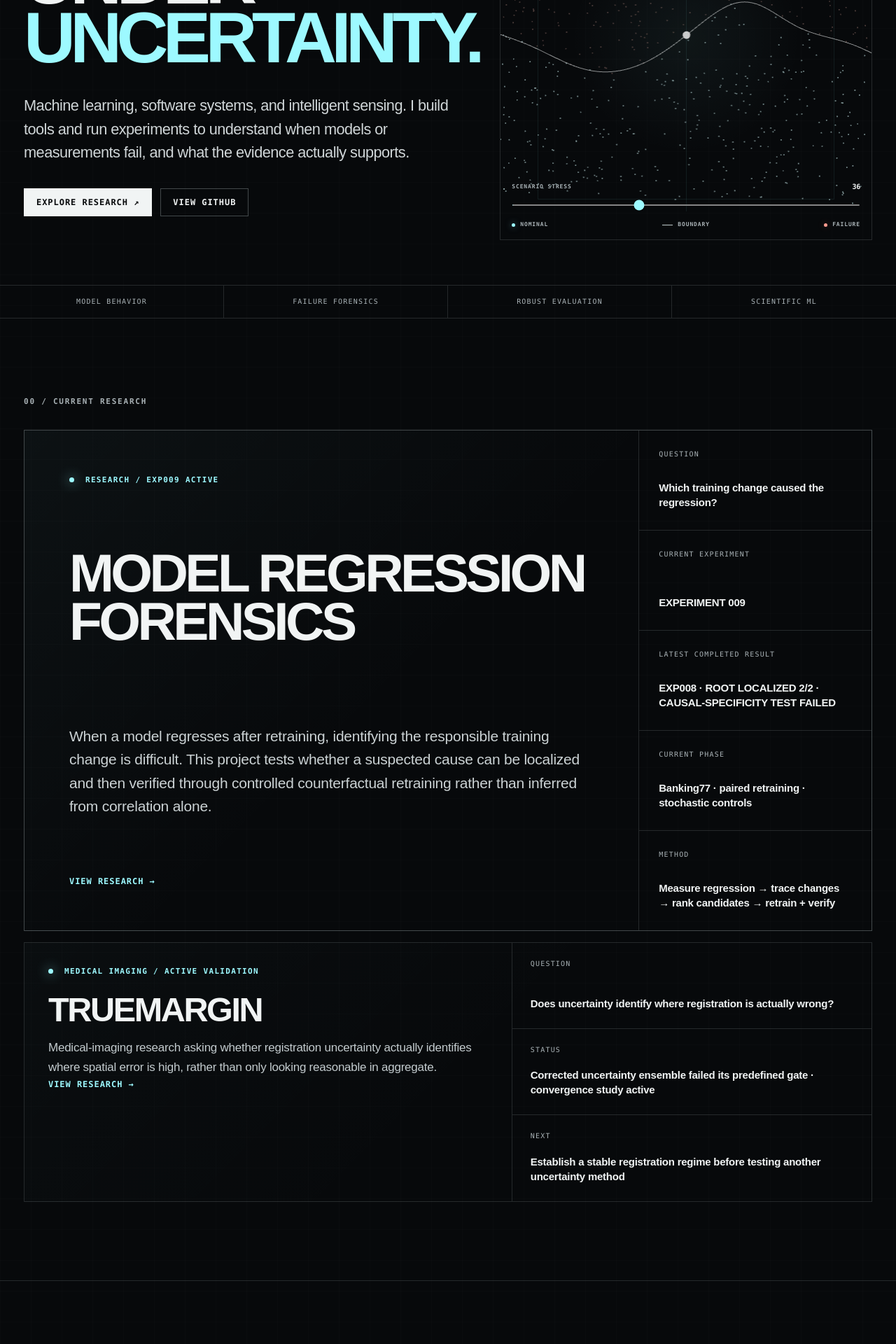
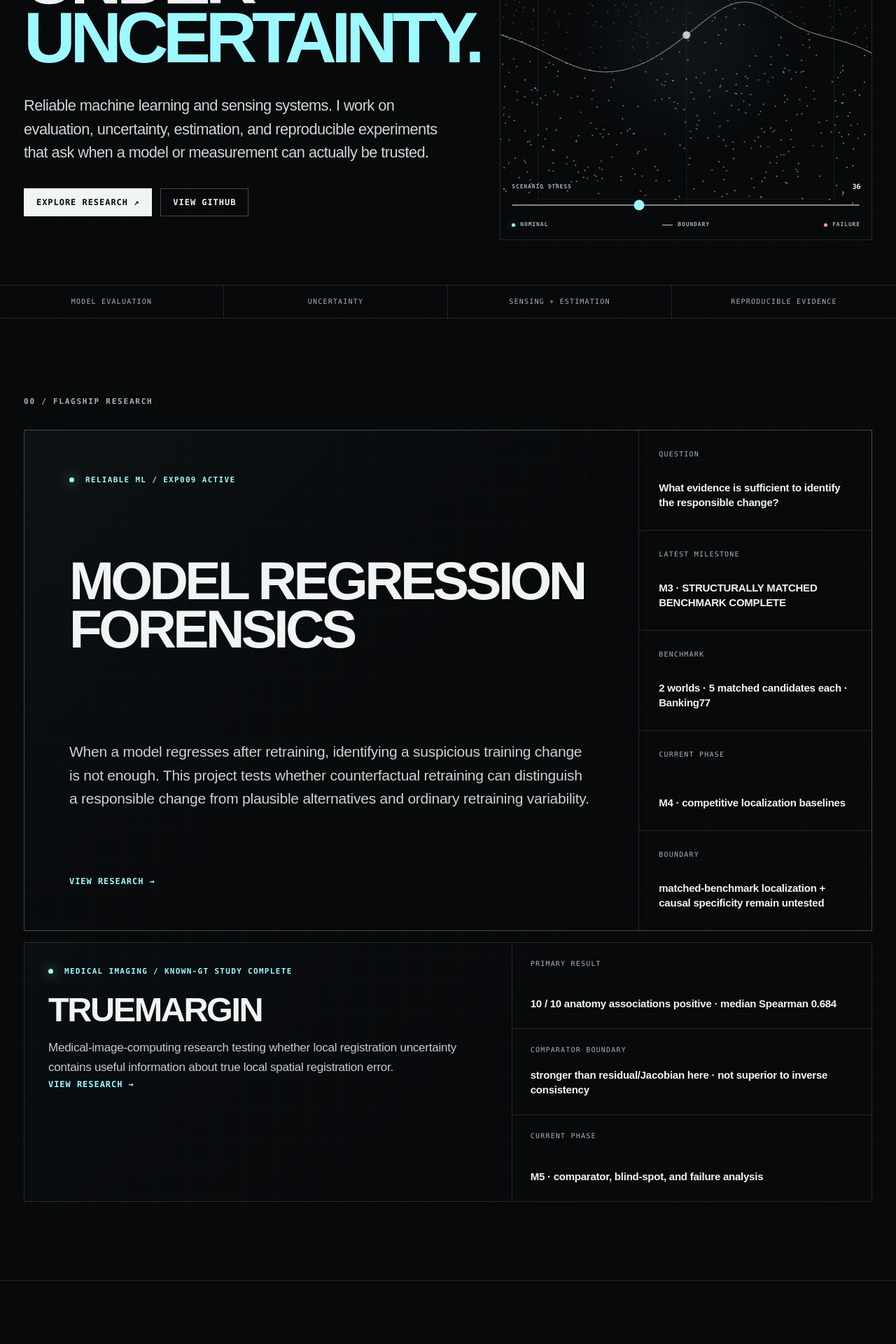
Before and after one commit to Kushrishi/kushrishi.com, a Next.js app: page / in a window 1280 px wide. Shown: the part 400-2320 px from the top of the page at 70% size. Built offline with nearby package versions, Linux system fonts and the light colour scheme.

Commit message:
Align homepage with flagship research architecture

```diff
--- a/app/page.tsx
+++ b/app/page.tsx
@@ -31,9 +31,9 @@ export default function Home() {
             <em>UNCERTAINTY.</em>
           </h1>
           <p className="hero-deck">
-            Machine learning, software systems, and intelligent sensing. I build tools and run
-            experiments to understand when models or measurements fail, and what the evidence
-            actually supports.
+            Reliable machine learning and sensing systems. I work on evaluation, uncertainty,
+            estimation, and reproducible experiments that ask when a model or measurement can
+            actually be trusted.
           </p>
           <div className="hero-actions">
             <a className="button button-primary" href="#research">Explore research <span>↗</span></a>
@@ -44,61 +44,60 @@ export default function Home() {
       </section>
 
       <section className="manifesto-band">
-        <div>MODEL BEHAVIOR</div>
-        <div>FAILURE FORENSICS</div>
-        <div>ROBUST EVALUATION</div>
-        <div>SCIENTIFIC ML</div>
+        <div>MODEL EVALUATION</div>
+        <div>UNCERTAINTY</div>
+        <div>SENSING + ESTIMATION</div>
+        <div>REPRODUCIBLE EVIDENCE</div>
       </section>
 
       <section className="section" id="research">
         <Reveal>
-          <div className="section-label">00 / CURRENT RESEARCH</div>
+          <div className="section-label">00 / FLAGSHIP RESEARCH</div>
           <div className="research-card">
             <div className="research-card-main">
-              <div className="status-line"><span className="status-dot" /> RESEARCH / EXP009 ACTIVE</div>
+              <div className="status-line"><span className="status-dot" /> RELIABLE ML / EXP009 ACTIVE</div>
               <h2>MODEL REGRESSION<br />FORENSICS</h2>
               <p className="lede">
-                When a model regresses after retraining, identifying the responsible training
-                change is difficult. This project tests whether a suspected cause can be localized
-                and then verified through controlled counterfactual retraining rather than inferred
-                from correlation alone.
+                When a model regresses after retraining, identifying a suspicious training change is
+                not enough. This project tests whether counterfactual retraining can distinguish a
+                responsible change from plausible alternatives and ordinary retraining variability.
               </p>
               <Link className="text-link" href="/research/model-regression-forensics" prefetch={false}>View research →</Link>
             </div>
             <div className="research-meta">
-              <div><span>QUESTION</span><strong>Which training change caused the regression?</strong></div>
-              <div><span>CURRENT EXPERIMENT</span><strong>EXPERIMENT 009</strong></div>
-              <div><span>LATEST COMPLETED RESULT</span><strong>EXP008 · ROOT LOCALIZED 2/2 · CAUSAL-SPECIFICITY TEST FAILED</strong></div>
-              <div><span>CURRENT PHASE</span><strong>Banking77 · paired retraining · stochastic controls</strong></div>
-              <div><span>METHOD</span><strong>Measure regression → trace changes → rank candidates → retrain + verify</strong></div>
+              <div><span>QUESTION</span><strong>What evidence is sufficient to identify the responsible change?</strong></div>
+              <div><span>LATEST MILESTONE</span><strong>M3 · STRUCTURALLY MATCHED BENCHMARK COMPLETE</strong></div>
+              <div><span>BENCHMARK</span><strong>2 worlds · 5 matched candidates each · Banking77</strong></div>
+              <div><span>CURRENT PHASE</span><strong>M4 · competitive localization baselines</strong></div>
+              <div><span>BOUNDARY</span><strong>matched-benchmark localization + causal specificity remain untested</strong></div>
             </div>
           </div>
 
           <div className="research-secondary-card">
             <div className="research-secondary-main">
               <div className="status-line">
-                <span className="status-dot" /> MEDICAL IMAGING / ACTIVE VALIDATION
+                <span className="status-dot" /> MEDICAL IMAGING / KNOWN-GT STUDY COMPLETE
               </div>
               <h3>TRUEMARGIN</h3>
               <p>
-                Medical-imaging research asking whether registration uncertainty actually identifies
-                where spatial error is high, rather than only looking reasonable in aggregate.
+                Medical-image-computing research testing whether local registration uncertainty
+                contains useful information about true local spatial registration error.
               </p>
               <Link className="text-link" href="/research/truemargin" prefetch={false}>View research →</Link>
             </div>
 
             <div className="research-secondary-meta">
               <div>
-                <span>QUESTION</span>
-                <strong>Does uncertainty identify where registration is actually wrong?</strong>
+                <span>PRIMARY RESULT</span>
+                <strong>10 / 10 anatomy associations positive · median Spearman 0.684</strong>
               </div>
               <div>
-                <span>STATUS</span>
-                <strong>Corrected uncertainty ensemble failed its predefined gate · convergence study active</strong>
+                <span>COMPARATOR BOUNDARY</span>
+                <strong>stronger than residual/Jacobian here · not superior to inverse consistency</strong>
               </div>
               <div>
-                <span>NEXT</span>
-                <strong>Establish a stable registration regime before testing another uncertainty method</strong>
+                <span>CURRENT PHASE</span>
+                <strong>M5 · comparator, blind-spot, and failure analysis</strong>
               </div>
             </div>
           </div>
@@ -107,20 +106,10 @@ export default function Home() {
 
       <section className="section" id="systems">
         <Reveal>
-          <div className="section-label">01 / SELECTED SYSTEMS</div>
+          <div className="section-label">01 / SELECTED ENGINEERING</div>
           <div className="project-grid">
             <article className="project-card">
               <div className="project-index">01</div>
-              <div className="project-card-body">
-                <div className="project-tags">APPLIED AI · RETRIEVAL · FULL-STACK · SAFETY</div>
-                <h3>CareBridge Canada</h3>
-                <p>Healthcare-continuity prototype combining a public product demo with a private retrieval-backed backend for source-grounded workflows, validation, and auditability.</p>
-                <ProjectPreview kind="carebridge" />
-                <a className="text-link" href="https://kushrishi.github.io/carebridge-canada/" target="_blank" rel="noreferrer">View project →</a>
-              </div>
-            </article>
-            <article className="project-card subdued">
-              <div className="project-index">02</div>
               <div className="project-card-body">
                 <div className="project-tags">ROBOTICS · LOCALIZATION · STATE ESTIMATION</div>
                 <h3>Autonomy Simulation Lab</h3>
@@ -129,13 +118,23 @@ export default function Home() {
                 <a className="text-link" href="https://kushrishi.github.io/autonomy-simulation-lab/" target="_blank" rel="noreferrer">Explore system →</a>
               </div>
             </article>
+            <article className="project-card subdued">
+              <div className="project-index">02</div>
+              <div className="project-card-body">
+                <div className="project-tags">APPLIED AI · RETRIEVAL · FULL-STACK · SAFETY</div>
+                <h3>CareBridge Canada</h3>
+                <p>Healthcare-continuity prototype exploring source-grounded workflows, structured validation, auditability, and bounded AI behavior using synthetic data.</p>
+                <ProjectPreview kind="carebridge" />
+                <a className="text-link" href="https://kushrishi.github.io/carebridge-canada/" target="_blank" rel="noreferrer">View project →</a>
+              </div>
+            </article>
           </div>
         </Reveal>
       </section>
 
       <section className="section" id="directions">
         <Reveal>
-          <div className="section-label">02 / AREAS OF WORK</div>
+          <div className="section-label">02 / TECHNICAL FOCUS</div>
           <ResearchDirections />
         </Reveal>
       </section>
@@ -148,10 +147,10 @@ export default function Home() {
         <Reveal delay={0.1}>
           <div className="about-copy">
             <p>
-              My foundation is in Geomatics Engineering, PNT/GNSS, sensing, estimation, and measurement systems. At Xona, I work with Python/Linux engineering systems supporting GNSS data collection, processing, monitoring, validation, and analysis.
+              My foundation is in Geomatics Engineering, PNT/GNSS, sensing, estimation, and measurement systems. At Xona, I work on Python/Linux engineering systems supporting GNSS data collection, processing, monitoring, validation, and analysis.
             </p>
             <p>
-              Outside that work, I focus on machine-learning research and software projects around model regressions, uncertainty in medical imaging, source-grounded AI workflows, and reproducible experimentation.
+              My independent research extends the same measurement discipline into machine learning and medical image computing: define the failure precisely, separate signal from variability, test interventions prospectively, and keep claims inside the evidence.
             </p>
             <div className="experience-mini">
               <div><span>2026-PRESENT</span><strong>GNSS Analyst · Xona</strong></div>
@@ -164,8 +163,8 @@ export default function Home() {
 
       <footer>
         <div>
-          <div className="footer-kicker">BUILD / MEASURE / VALIDATE / ITERATE</div>
-          <h2>LET&apos;S BUILD<br />WHAT&apos;S MISSING.</h2>
+          <div className="footer-kicker">RESEARCH / ENGINEERING / EVIDENCE</div>
+          <h2>BUILD.<br />MEASURE.<br />VERIFY.</h2>
         </div>
         <div className="footer-links">
           <a href="https://github.com/Kushrishi" target="_blank" rel="noreferrer">GitHub ↗</a>
```
